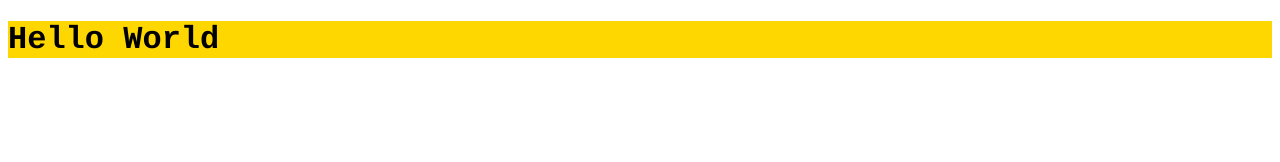
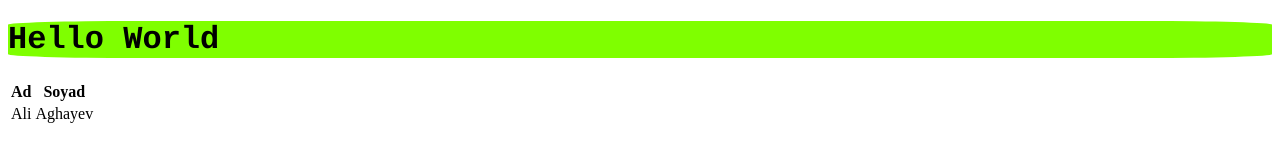
Before and after one commit to AliAgayev/testProject514v2, a plain HTML site: page index.html in a window 1280 px wide. Drawn offline with Linux system fonts and the light colour scheme.

Commit message:
Table Created

```diff
--- a/index.html
+++ b/index.html
@@ -7,8 +7,18 @@
     <title>Document</title>
 </head>
 <body>
-    <div style="background-color:gold">
-        <h1 style="font-family:courier;">Hello World</h1>
-    </div>
+
+        <h1 style="font-family:courier; background-color: chartreuse; border-radius: 10%">Hello World</h1>
+
+    <table>
+        <tr>
+            <th>Ad</th>
+            <th>Soyad</th>
+        </tr>
+        <tr>
+            <td>Ali</td>
+            <td>Aghayev</td>
+        </tr>
+    </table>
 </body>
 </html>
```
